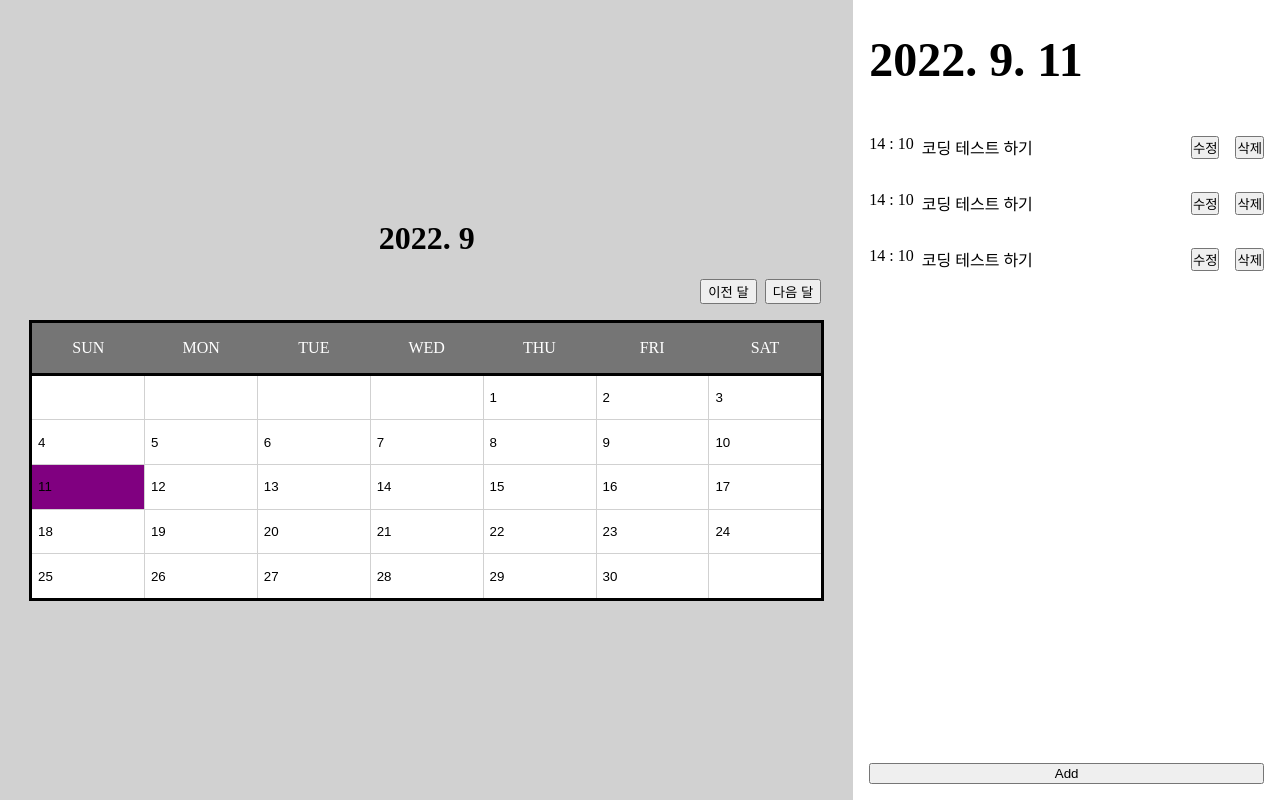
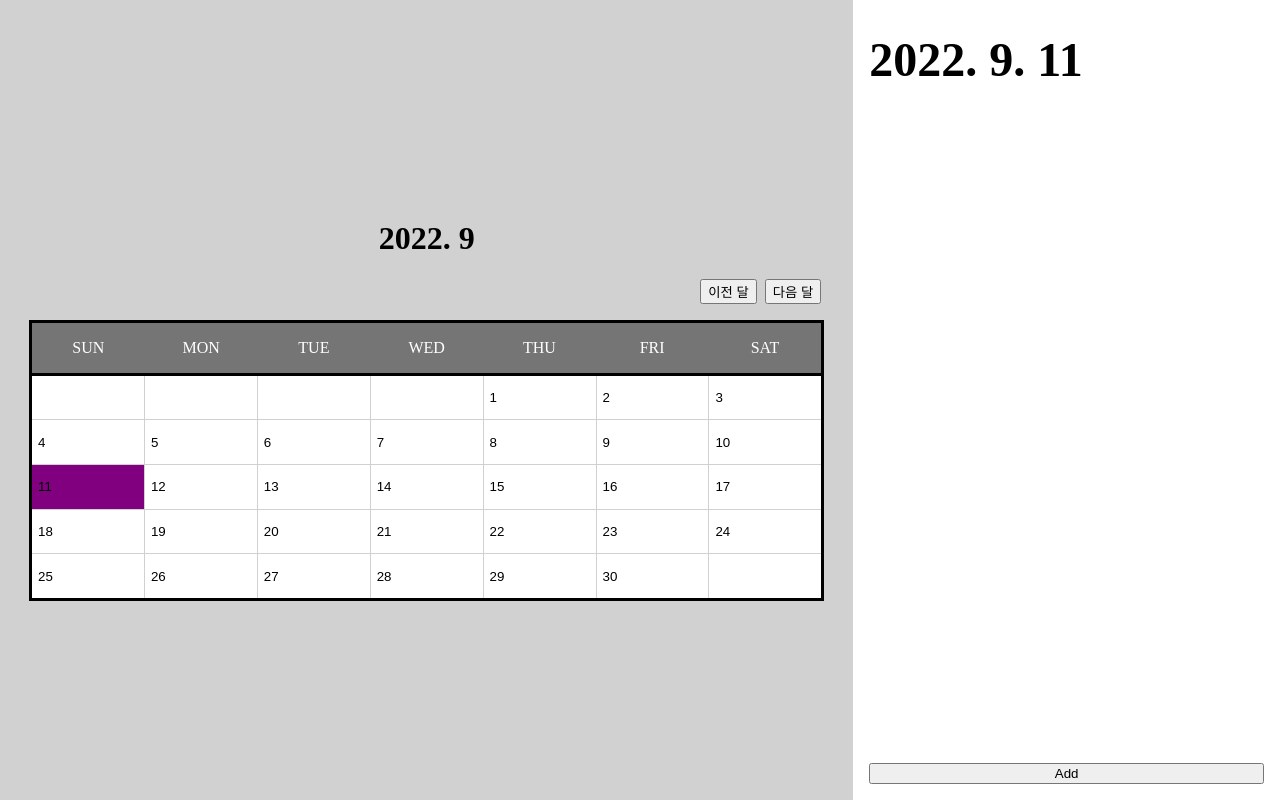
Before and after one commit to JeinJang/calendar-todo-list, a Next.js app: page / in a window 1280 px wide. Built offline with nearby package versions, Linux system fonts and the light colour scheme.

Commit message:
feature: #7 todo list context created

```diff
--- a/src/components/Calendar/index.tsx
+++ b/src/components/Calendar/index.tsx
@@ -1,4 +1,5 @@
 import { useState } from "react";
+import { useTodo } from "~/src/contexts/TodoListContext";
 import Box from "../core/Box";
 import Text from "../core/Text";
 import CalendarHeader from "./CalendarHeader";
@@ -9,6 +10,7 @@ export default function Calendar() {
   const [currentYear, setCurrentYear] = useState(now.getFullYear());
   const [currentMonth, setCurrentMonth] = useState(now.getMonth());
 
+  const { currentDate, setCurrentDate } = useTodo();
   return (
     <Box
       padding="2rem"
@@ -61,8 +63,9 @@ export default function Calendar() {
             <CalendarItem
               key={`${currentMonth + 1}월 ${val.getDate()}일`}
               date={val.getDate()}
-              isSelected={now.toLocaleDateString() === val.toLocaleDateString()}
+              isSelected={currentDate.toLocaleDateString() === val.toLocaleDateString()}
               gridColumnStart={`${val.getDay() + 1}`}
+              onClick={() => setCurrentDate(val)}
             />
           )
         )}
--- a/src/components/Todos/TodoForm.tsx
+++ b/src/components/Todos/TodoForm.tsx
@@ -1,5 +1,6 @@
 import { nanoid } from "nanoid";
 import { useRef } from "react";
+import { useTodo } from "~/src/contexts/TodoListContext";
 import Box from "../core/Box";
 import Text from "../core/Text";
 
@@ -10,8 +11,6 @@ export default function TodoForm({
   name,
   id,
   closeForm,
-  todoList,
-  setTodoList,
 }: {
   date: Date,
   type: 'create'|'update',
@@ -19,9 +18,8 @@ export default function TodoForm({
   name?: string,
   id?: string,
   closeForm: () => void,
-  todoList: any,
-  setTodoList?: any,
 }) {
+  const { editTodoList } = useTodo();
   const timeRef = useRef(null);
   const nameRef = useRef(null)
   return (
@@ -59,29 +57,14 @@ export default function TodoForm({
             const newDate = new Date(`${date.getFullYear()}-${`${date.getMonth() + 1}`.padStart(2, '0')}-${`${date.getDate()}`.padStart(2, '0')}T${timeRef.current.value}:00`);
             const newName = nameRef?.current.value;
 
-
-            let arr = [];
-            if (type === 'create') {
-              arr = arr.concat(todoList, [{
-                id: nanoid(),
+            editTodoList({
+              type,
+              data: {
+                time: newDate,
                 name: newName,
-                time: newDate,
-              }]);
-            } else {
-              arr = todoList.map(
-                item => {
-                  if (item.id === id) {
-                    return {
-                      id,
-                      name: newName,
-                      time: newDate,
-                    };
-                  }
-                  return item;
-                }
-              );
-            }
-            setTodoList(arr);
+                id: id || null,
+              }
+            })
             closeForm();
           } else if (!timeRef.current.value && nameRef.current.value) {
             alert('시간을 입력해주세요!');
--- a/src/components/Todos/TodoItem.tsx
+++ b/src/components/Todos/TodoItem.tsx
@@ -1,4 +1,5 @@
 import { useState } from "react";
+import { useTodo } from "~/src/contexts/TodoListContext";
 import Box from "../core/Box";
 import Text from "../core/Text";
 import TodoForm from "./TodoForm";
@@ -7,13 +8,12 @@ type Props = {
   id: string;
   name: string;
   time: Date;
-  todoList: any;
-  setTodoList?: any;
   isCurrent: string;
   setCurrent: any;
 };
 
-export default function TodoItem({id, name, time, todoList, setTodoList, isCurrent, setCurrent}: Props) {
+export default function TodoItem({id, name, time, isCurrent, setCurrent}: Props) {
+  const { editTodoList } = useTodo();
   const [isFormOpen, setFormOpen] = useState(false);
   return (
     <>
@@ -38,10 +38,17 @@ export default function TodoItem({id, name, time, todoList, setTodoList, isCurre
           type="button"
           as="button"
           onClick={() => {
-            const newTodo = todoList.filter(
-              item => item.id !== id
-            );
-            setTodoList(newTodo)
+            let isConfirmed = confirm('삭제하시겠습니까?');
+
+            if (isConfirmed) {
+              editTodoList({
+                type: 'delete',
+                data: {
+                  time,
+                  id
+                }
+              });
+            }
           }}
           padding="0"
           margin="auto 0 auto 1rem"
@@ -56,8 +63,6 @@ export default function TodoItem({id, name, time, todoList, setTodoList, isCurre
           name={name}
           id={id}
           type="update"
-          todoList={todoList}
-          setTodoList={setTodoList}
           closeForm={() => setFormOpen(false)}
         />
       )}
--- a/src/components/Todos/index.tsx
+++ b/src/components/Todos/index.tsx
@@ -1,32 +1,14 @@
 import { useState } from "react";
+import { useTodo } from "~/src/contexts/TodoListContext";
 import Box from "../core/Box";
 import TodoForm from "./TodoForm";
 import TodoItem from "./TodoItem";
 import TodosHeader from "./TodosHeader";
 
 export default function Todos() {
-  const currentDate = new Date();
+  const { todoList, currentDate }: { todoList: any, currentDate: Date } = useTodo();
   const [isOpen, setOpen] = useState(false);
   const [isCurrent, setCurrent] = useState(null);
-  const [todoList, setTodoList] = useState(
-    [
-      {
-        id: '1',
-        name: '코딩 테스트 하기',
-        time: new Date()
-      },
-      {
-        id: '2',
-        name: '코딩 테스트 하기',
-        time: new Date()
-      },
-      {
-        id: '3',
-        name: '코딩 테스트 하기',
-        time: new Date()
-      }
-    ]
-  );
 
   return (
     <Box
@@ -38,15 +20,17 @@ export default function Todos() {
     >
       <TodosHeader date={currentDate} />
       <Box marginBottom="auto">
-        {todoList.map(
+        {todoList[currentDate.toLocaleDateString()]?.sort(
+          function (a, b) {
+            return new Date(a.time) >= new Date(b.time) ? 1 : -1;
+          }
+        ).map(
           todo => (
             <TodoItem
               key={todo.id}
               id={todo.id}
               name={todo.name}
-              time={todo.time}
-              todoList={todoList}
-              setTodoList={setTodoList}
+              time={new Date(todo.time)}
               isCurrent={isCurrent}
               setCurrent={setCurrent}
             />
@@ -58,8 +42,6 @@ export default function Todos() {
           date={currentDate}
           type="create"
           closeForm={() => setOpen(false)}
-          todoList={todoList}
-          setTodoList={setTodoList}
         />
       )}
       <Box
--- /dev/null
+++ b/src/contexts/TodoListContext.tsx
@@ -0,0 +1,95 @@
+import React, { useState, useCallback, useContext, createContext, useEffect } from 'react';
+import { nanoid } from 'nanoid';
+import { editTodoListType, TodoListContextType } from '../types';
+
+
+const TodoListContext = createContext({} as TodoListContextType);
+export const useTodo = () => useContext(TodoListContext);
+
+export default function TodoListContainer({ children }: {
+  children: React.ReactNode
+}) {
+  const [todoList, setTodoList] = useState<any>({});
+  const [currentDate, setCurrentDate] = useState<Date>(new Date());
+
+  const saveTodoList = useCallback(data => {
+    setTodoList(data);
+    localStorage.setItem('todos', JSON.stringify(data));
+  }, []);
+
+  useEffect(() => {
+    if (localStorage.getItem('todos')) {
+      const data = JSON.parse(localStorage.getItem('todos'));
+
+      setTodoList(data);
+    }
+  }, [])
+
+  const editTodoList = useCallback(({ type, data }: editTodoListType) => {
+    switch (type) {
+      case 'create':
+        let arr = [];
+        if (todoList[data.time.toLocaleDateString()]) {
+          arr = arr.concat(todoList[data.time.toLocaleDateString()], [{
+            id: nanoid(),
+            name: data.name,
+            time: data.time.toISOString()
+          }]);
+        } else {
+          arr = [{
+            id: nanoid(),
+            name: data.name,
+            time: data.time.toISOString()
+          }];
+        }
+
+        saveTodoList({
+          ...todoList,
+          [data.time.toLocaleDateString()]: arr,
+        });
+        localStorage.setItem
+        return;
+      case 'update':
+        const updatedTodoList = todoList[data.time.toLocaleDateString()]?.map(
+          item => {
+            if (item.id === data.id) {
+              return {
+                id: data.id,
+                name: data.name,
+                time: data.time.toISOString()
+              };
+            }
+            return item;
+          }
+        );
+        saveTodoList({
+          ...todoList,
+          [data.time.toLocaleDateString()]: updatedTodoList,
+        });
+        return;
+      case 'delete':
+        const newTodo = todoList[data.time.toLocaleDateString()]?.filter(
+          item => item.id !== data.id
+        );
+        saveTodoList({
+          ...todoList,
+          [data.time.toLocaleDateString()]: newTodo,
+        });
+        return;
+    };
+  }, [todoList, currentDate]);
+
+  return (
+    <TodoListContext.Provider
+      value={{
+        todoList,
+        setTodoList,
+        currentDate,
+        setCurrentDate,
+        editTodoList
+      }}
+    >
+      {children}
+    </TodoListContext.Provider>
+  );
+};
--- a/src/pages/index.tsx
+++ b/src/pages/index.tsx
@@ -3,6 +3,7 @@ import Head from 'next/head';
 import React from 'react';
 import Calendar from '../components/Calendar';
 import Todos from '../components/Todos';
+import TodoListContainer from '../contexts/TodoListContext';
 
 const Container = styled.div`
   display: flex;
@@ -17,10 +18,12 @@ const MainPage = () => {
       <Head>
         <title>todo list</title>
       </Head>
-      <Container>
-        <Calendar />
-        <Todos />
-      </Container>
+      <TodoListContainer>
+        <Container>
+          <Calendar />
+          <Todos />
+        </Container>
+      </TodoListContainer>
     </>
   );
 };
--- /dev/null
+++ b/src/types.tsx
@@ -0,0 +1,18 @@
+import { Dispatch } from "react";
+
+export type editTodoListType = {
+  type: 'create'|'update'|'delete',
+  data: {
+    time: Date,
+    name?: string,
+    id?: string,
+  },
+};
+
+export type TodoListContextType = {
+  todoList: any,
+  setTodoList: Dispatch<any>,
+  currentDate: any,
+  setCurrentDate: Dispatch<any>,
+  editTodoList: (evt: editTodoListType) => void,
+};
```
